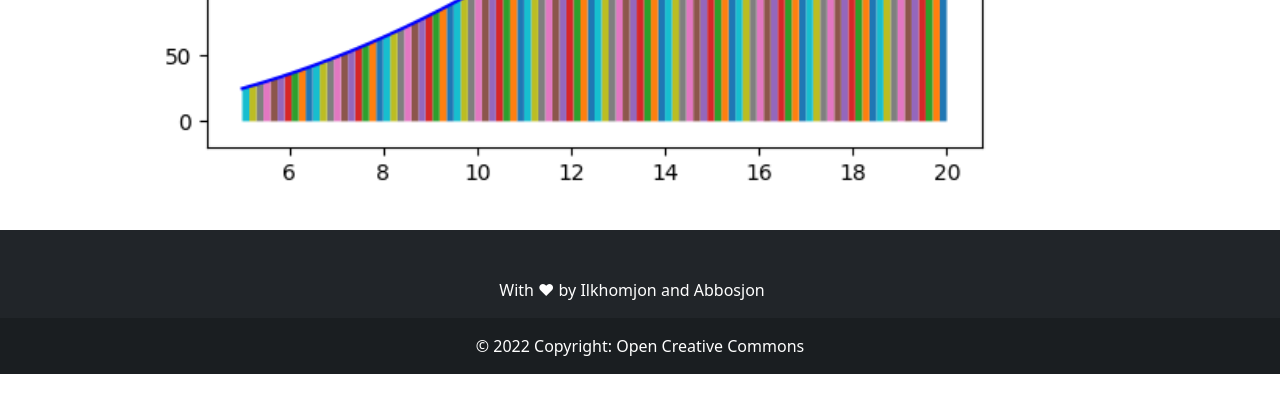
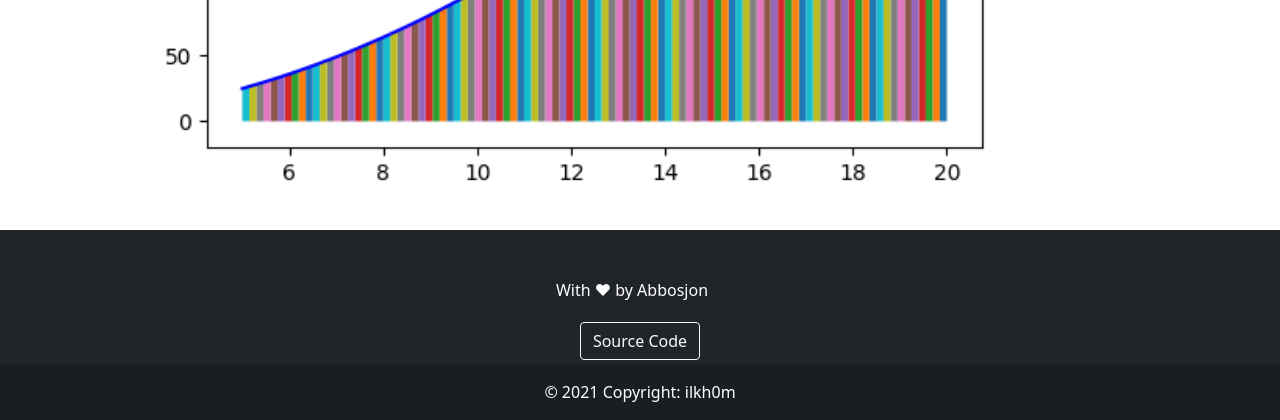
Before and after one commit to AlgoAIBoss/Area-Under-the-Curve, a Django app: page / in a window 1280 px wide. Shown: the part 1066-1486 px from the top of the page. Before the commit the page ends 1440 px from the top, so only its background shows below. Run offline with Django 3.2, Linux system fonts and the light colour scheme; data that the repository does not hold is empty.

Commit message:
change the settings

```diff
--- a/templates/home.html
+++ b/templates/home.html
@@ -67,8 +67,10 @@
                 <!-- Section: CTA -->
                 <section class="">
                     <p class="d-flex justify-content-center align-items-center">
-                        <span class="me-3">With &hearts; by Ilkhomjon and Abbosjon</span>
+                        <span class="me-3">With &hearts; by Abbosjon</span>
                     </p>
+                    <!-- Github -->
+                    <a class="btn btn-outline-light btn-floating m-1" href="https://github.com/ilkh0m/calculus/blob/main/IW_Ilkhom_3.ipynb" role="button">Source Code</i></a>
                 </section>
                 <!-- Section: CTA -->
             </div>
@@ -78,7 +80,7 @@
 
         <!-- Copyright -->
         <div class="text-center p-3" style="background-color: rgba(0, 0, 0, 0.2);">
-            © 2022 Copyright: Open Creative Commons
+            © 2021 Copyright: ilkh0m
         </div>
         <!-- Copyright -->
     </footer>
```
